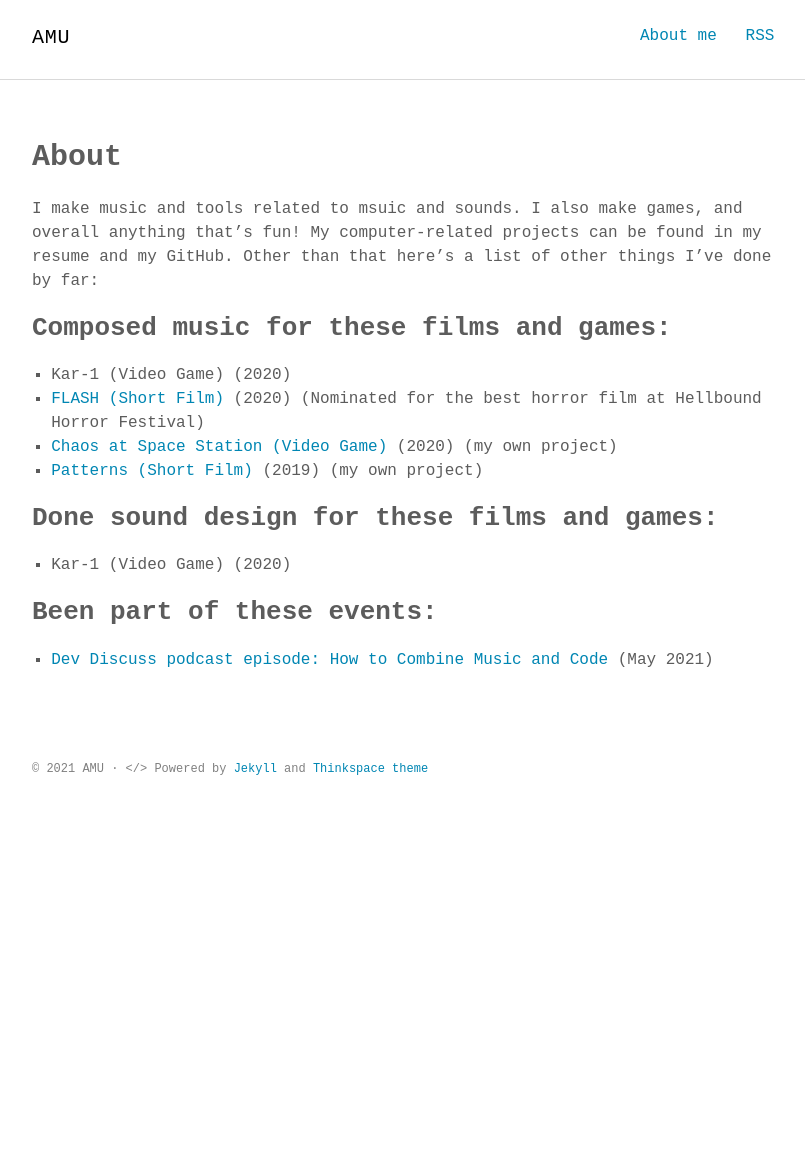
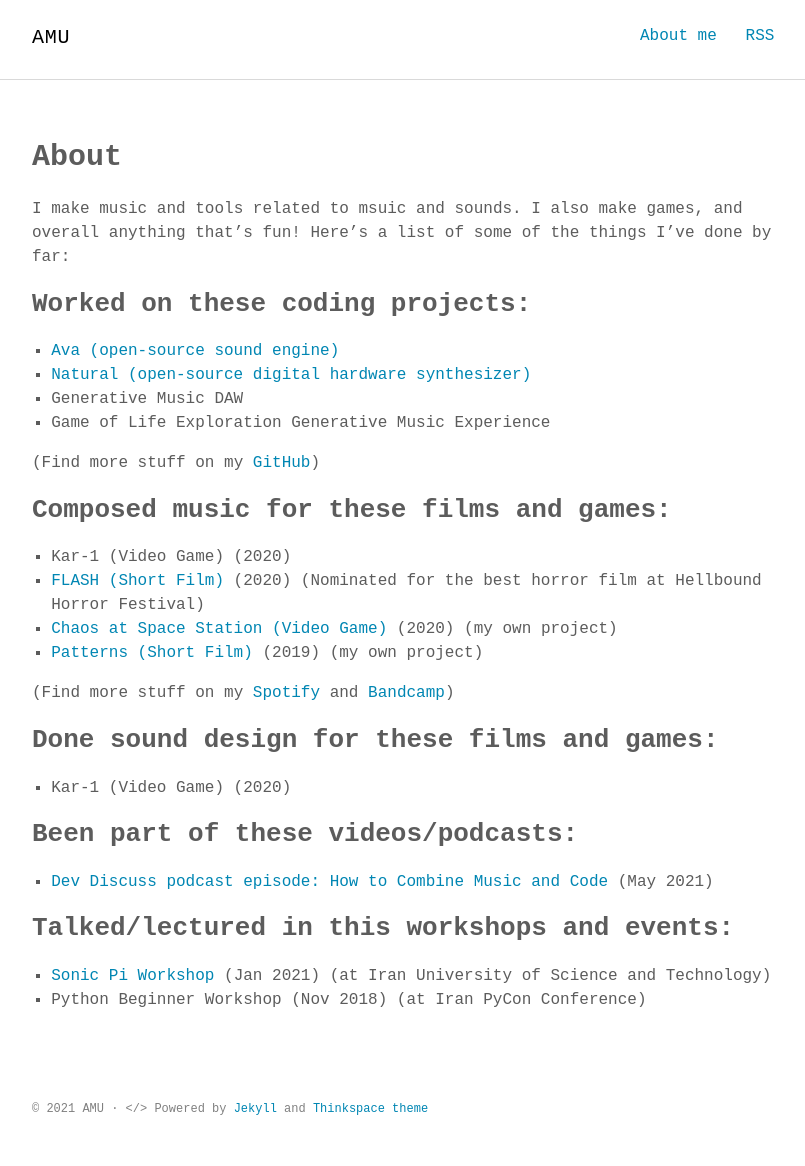
Before and after one commit to amuuu/amuuu.github.io, a Jekyll site: the page built from about.md, in a window 1280 px wide. Shown: the whole page, without its empty margins (232-1037 px from the left). Built offline with Jekyll 4.4.1, drawn with Linux system fonts in a browser that asks for light colours; nearby versions of some CDN libraries; some web fonts are replaced; before the commit the page ends 900 px from its top, so only the background shows below that.

Commit message:
modify about me

```diff
--- a/about.md
+++ b/about.md
@@ -4,7 +4,15 @@ title: About
 permalink: /about/
 ---
 
-I make music and tools related to msuic and sounds. I also make games, and overall anything that's fun! My computer-related projects can be found in my resume and my GitHub. Other than that here's a list of other things I've done by far:
+I make music and tools related to msuic and sounds. I also make games, and overall anything that's fun! Here's a list of some of the things I've done by far:
+
+## Worked on these coding projects:
+- [Ava (open-source sound engine)](https://github.com/funktional-stdo/ava/)
+- [Natural (open-source digital hardware synthesizer)]()
+- Generative Music DAW
+- Game of Life Exploration Generative Music Experience
+
+(Find more stuff on my [GitHub](https://github.com/amuuu))
 
 ## Composed music for these films and games:
 - Kar-1 (Video Game) (2020)
@@ -12,8 +20,14 @@ I make music and tools related to msuic and sounds. I also make games, and overa
 - [Chaos at Space Station (Video Game)](https://open.spotify.com/track/40Ae7Iz5G6OI7Sptt3rpGT?si=a9t_GrB0QOWJJZ4lLIkr2Q) (2020) (my own project)
 - [Patterns (Short Film)](https://open.spotify.com/track/2unpeRtRLdgo9Guw6JfUBi?si=etzMsksASJKHa6U8RIFpMg) (2019) (my own project)
 
+(Find more stuff on my [Spotify](https://spoti.fi/2kNt827) and [Bandcamp](https://amuuu.bandcamp.com))
+
 ## Done sound design for these films and games:
 - Kar-1 (Video Game) (2020)
 
-## Been part of these events:
+## Been part of these videos/podcasts:
 - [Dev Discuss podcast episode: How to Combine Music and Code](https://dev.to/devdiscuss/s4-e4-how-to-combine-music-and-code) (May 2021)
+
+## Talked/lectured in this workshops and events:
+- [Sonic Pi Workshop](https://github.com/amuuu/sonic-pi-workshop-iust) (Jan 2021) (at Iran University of Science and Technology)
+- Python Beginner Workshop (Nov 2018) (at Iran PyCon Conference)
```
